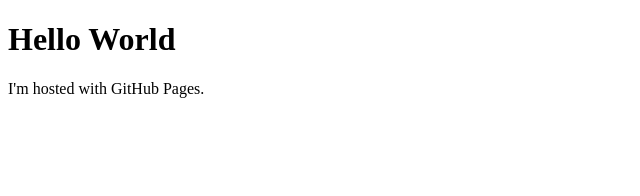
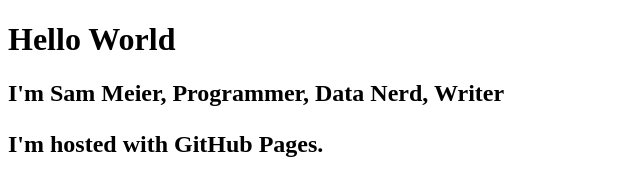
Before and after one commit to ssmeier/ssmeier.github.io, a plain HTML site: page index.html in a window 1280 px wide. Shown: the whole page, without its empty margins (0-640 px from the left). Drawn offline with Linux system fonts and the light colour scheme.

Commit message:
Update index.html

```diff
--- a/index.html
+++ b/index.html
@@ -2,6 +2,7 @@
 <html>
 <body>
 <h1>Hello World</h1>
+<h2>I'm Sam Meier, Programmer, Data Nerd, Writer
 <p>I'm hosted with GitHub Pages.</p>
 </body>
 </html>
```
